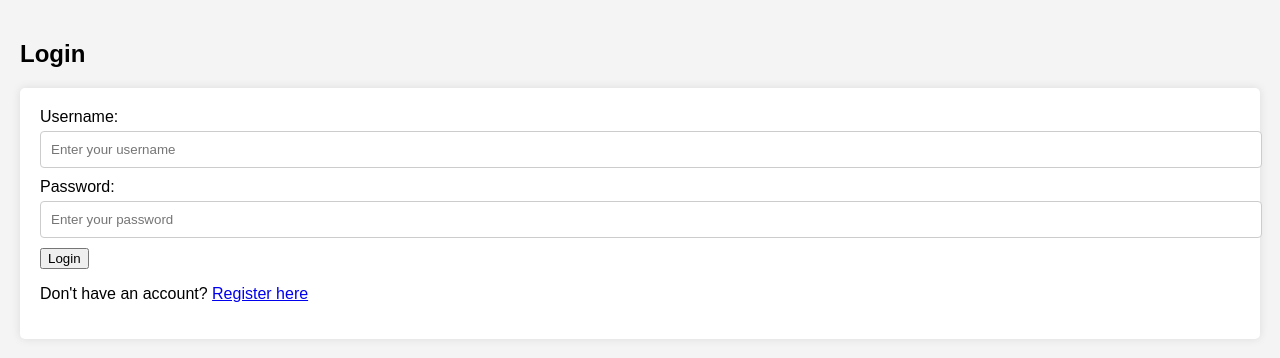
After one commit to silentswag/Microland-Assignment, a FastAPI app: template microland/templates/login.html in a window 1280 px wide. The commit adds this page. Shown: the top 358 px of the page. Run offline with FastAPI, Linux system fonts and the light colour scheme; the template is opened without the code that fills it, so the values that code supplies are empty.

Commit message:
jwt-auth done final base

```diff
--- /dev/null
+++ b/microland/auth/JWT.py
@@ -0,0 +1,22 @@
+from authlib.jose import JoseError
+import jwt
+import time
+
+KEY="Anu"
+def create_token(user_id: int):
+    header={"alg":"HS256"}
+    payload={
+        "sub":user_id,
+        "exp":int(time.time())+3600,
+    }
+    token=jwt.encode({"some": "payload"}, "secret", algorithm="HS256")
+    #token=jwt.encode(header, payload, KEY)
+    return jwt.decode(token,"secret", algorithms=["HS256"])
+
+def verify_token(token: str):
+    try:
+        decode=jwt.decode(token,KEY)
+        decode.validate_exp()
+        return decode
+    except JoseError as e:
+        raise Exception("Token validation fail") from e
--- a/microland/main.py
+++ b/microland/main.py
@@ -1,61 +1,110 @@
-from fastapi import FastAPI,UploadFile, File, Form, HTTPException
-from fastapi.responses import HTMLResponse
+from fastapi import FastAPI, UploadFile, File, Form, HTTPException, status, Depends, Cookie
 from fastapi.templating import Jinja2Templates
 from fastapi.staticfiles import StaticFiles
+from fastapi.responses import HTMLResponse, RedirectResponse, JSONResponse
+from pydantic import BaseModel
+import pytesseract
+from PIL import Image
+from auth.access import get_user
+import templates
 from fastapi import Request
-from pdf2image import convert_from_path
-import pytesseract
-from pytesseract import image_to_string
-from PIL import Image
+from fastapi.security import OAuth2PasswordBearer
 import tempfile
-import templates
 import os
+pytesseract.pytesseract.tesseract_cmd = r'C:\Program Files\Tesseract-OCR\tesseract.exe'
+from auth.pwdencryp import hash_pass, verify_pass
+from auth.JWT import create_token, verify_token
 
-pytesseract.pytesseract.tesseract_cmd = r'C:\Program Files\Tesseract-OCR\tesseract.exe'
-
+# FastAPI instance
 app = FastAPI()
 
 templates = Jinja2Templates(directory="templates")
-
 app.mount("/static", StaticFiles(directory="static"), name="static")
 
-@app.get("/", response_class=HTMLResponse)
-async def read_form(request: Request):
+temp_db = {} #for storing user creds temporarily
+
+class User(BaseModel):
+    username: str
+    password: str
+
+oauth2_scheme = OAuth2PasswordBearer(tokenUrl="login") #related to auth0
+
+
+#-----------USER REGISTER---------
+#register html
+@app.get("/register", response_class=HTMLResponse)
+async def show_register_form(request: Request):
     return templates.TemplateResponse("create_user.html", {"request": request})
 
+#register endpoint
 @app.post("/register")
 async def register(username: str = Form(...), password: str = Form(...)):
-    return {"message": f"User {username} registered successfully!"}
+    if username in temp_db:
+        raise HTTPException(status_code=status.HTTP_400_BAD_REQUEST, detail="Already registered user")
 
+    hashed_pass = hash_pass(password)
+    temp_db[username] = hashed_pass
+    return RedirectResponse(url="/login", status_code=status.HTTP_302_FOUND)
+    #JSONResponse(content={"message": "Registration successful! Please log in."}, status_code=status.HTTP_201_CREATED))
+    #return {"message": "User registration complete"}
+
+
+#-------LOGIN after REGISTER-------
+#login html
+@app.get("/login", response_class=HTMLResponse)
+async def show_login_form(request: Request):
+    return templates.TemplateResponse("login.html", {"request": request})
+
+#login endpoint
+@app.post("/login")
+async def login(username: str=Form(...), password: str= Form()):
+    hashed = temp_db.get(username)
+    if hashed is None or not verify_pass(password, hashed):
+        raise HTTPException(status_code=status.HTTP_401_UNAUTHORIZED, detail="Incorrect credentials")
+
+    token = create_token(user_id=username)
+    response = RedirectResponse(url="/upload", status_code=status.HTTP_302_FOUND)
+    response.set_cookie(key="access_token", value=token, httponly=True)  # Set httponly for security
+    return response
+
+
+
+#--------UPLOAD FILE and perform OCR--------
+#file upload html
+@app.get("/upload", response_class=HTMLResponse)
+async def show_upload_form(request: Request):
+    return templates.TemplateResponse("upload.html", {"request": request})
+
+#file content extraction
 ocr_extracted_storage={}
 
-@app.get("/upload", response_class=HTMLResponse)
-async def upload_form(request: Request):
-    return templates.TemplateResponse("upload.html", {"request": request})
+#Token-based access and file upload
+@app.post("/upload")
+async def upload_file(file: UploadFile = File(...) ,User: dict = Depends(get_user)):
+    if not file.filename.endswith(".png"):
+        raise HTTPException(status_code=400, detail="Only PNG files are allowed.")
 
-@app.post("/upload")
-async def upload_files(file: UploadFile=File(...)):
-    if not file.filename.endswith(".png"):
-        raise HTTPException(status_code=400, detail="Only JPG and JPEG files are allowed.")
-
-    with tempfile.NamedTemporaryFile(delete=False, suffix=".png" )as temp_file:
+    with tempfile.NamedTemporaryFile(delete=False, suffix=".png") as temp_file:
         temp_file.write(await file.read())
         temp_file_path = temp_file.name
 
     try:
         image = Image.open(temp_file_path)
         ocr_extracted = pytesseract.image_to_string(image)
-
-        ocr_extracted_storage[file.filename]=ocr_extracted
+        # Store OCR result for later (you can enhance this part)
+        ocr_extracted_storage[file.filename] = ocr_extracted
         return {"filename": file.filename, "text": ocr_extracted.strip()}
-
     except Exception as e:
         raise HTTPException(status_code=500, detail=f"An error occurred during OCR processing: {str(e)}")
 
 
-from models.longformer import process
+
+
+#--------------QA model distibert------------------
+#from models.longformer import process
 from models.AutoQA import generate_answers
 
+#ask html
 @app.get("/ask", response_class=HTMLResponse)
 async def upload_form(request: Request):
     return templates.TemplateResponse("ask.html", {"request": request})
@@ -64,20 +113,41 @@ def clean_text(text):
     # Add any preprocessing steps here (e.g., removing unwanted characters, correcting spacing)
     return text.strip()
 
-
+#ask endpoiny
 @app.post("/ask")
 async def ask_question(filename: str = Form(...), question: str = Form(...)):
     ocr_texts = ocr_extracted_storage.get(filename)
-
     if not ocr_texts:
         raise HTTPException(status_code=400, detail="No OCR extracted text found as input")
+    context = clean_text(ocr_texts)
+    answer = generate_answers(question, context)
+    print("Reached main ask_question")
+    return {"answer": answer}
 
-    # Process the OCR text using the Longformer model
-    context = clean_text(ocr_texts)
 
-    # Generate answers using the QA model based on the processed context
-    answer = generate_answers(question, context)
 
-    print("Reached main ask_question")
+#---------------Authorize user----------------
+def get_user(request: Request)-> User:
+    token = request.cookies.get("access_token")
+    if not token:
+        raise HTTPException(status_code=status.HTTP_401_UNAUTHORIZED, detail="Token missing")
 
-    return {"answer": answer}
+    try:
+        payload = verify_token(token)
+        username = payload["sub"]  # Extract the username from the token payload
+        user = temp_db.get(username)  # Retrieve user data from your temporary DB
+        if not user:
+            raise HTTPException(status_code=status.HTTP_404_NOT_FOUND, detail="User not found")
+
+        return {"username": username, "password": user}  # Return a dictionary-like user object
+        #return payload["sub"]
+    except Exception as e:
+        raise HTTPException(status_code=status.HTTP_401_UNAUTHORIZED, detail="Invalid or expired token")
+
+
+"""def get_user(token: str = Dependsoauth2_scheme)():
+    try:
+        payload = verify_token(token)
+        return payload["sub"]
+    except Exception as e:
+        raise HTTPException(status_code=status.HTTP_401_UNAUTHORIZED, detail="Invalid or expired token")"""
--- a/microland/models/longformer.py
+++ b/microland/models/longformer.py
@@ -1,4 +1,4 @@
-from transformers import LongformerTokenizer, LongformerModel
+"""from transformers import LongformerTokenizer, LongformerModel
 import torch
 
 LONGFORMER_MODEL_NAME = "allenai/longformer-base-4096"
@@ -20,3 +20,4 @@ def process(text):
     cls_embedding_str = ', '.join(map(str, cls_embedding.tolist()))
 
     return cls_embedding_str
+"""
--- a/microland/templates/ask.html
+++ b/microland/templates/ask.html
@@ -83,3 +83,4 @@
     </script>
 </body>
 </html>
+"""
--- /dev/null
+++ b/microland/templates/login.html
@@ -0,0 +1,26 @@
+<!DOCTYPE html>
+<html lang="en">
+<head>
+    <meta charset="UTF-8">
+    <meta name="viewport" content="width=device-width, initial-scale=1.0">
+    <title>Login</title>
+    <link rel="stylesheet" href="/static/styles.css">
+</head>
+<body>
+    <div class="container">
+        <h2>Login</h2>
+        <form action="/login" method="post">
+            <div class="form-group">
+                <label for="username">Username:</label>
+                <input type="text" id="username" name="username" placeholder="Enter your username" required>
+            </div>
+            <div class="form-group">
+                <label for="password">Password:</label>
+                <input type="password" id="password" name="password" placeholder="Enter your password" required>
+            </div>
+            <button type="submit">Login</button>
+            <p>Don't have an account? <a href="/register">Register here</a></p>
+        </form>
+    </div>
+</body>
+</html>
--- a/microland/templates/upload.html
+++ b/microland/templates/upload.html
@@ -95,9 +95,9 @@
                 if (response.ok) {
                     // Update OCR Extracted Text
                     document.getElementById('ocr-text').value = result.text;
-                    document.getElementById('ocr-result').dataset.filename = result.filename; // Store filename
+                    document.getElementById('ocr-result').dataset.filename = result.filename;
 
-                    // Update Processed Text (assuming `processed_text` is returned by the API)
+
 
                 } else {
                     alert(result.detail);
--- a/notes/steps.txt
+++ b/notes/steps.txt
@@ -72,3 +72,8 @@ install transformers , huggingface-hub, tokenizers\
 
 from no where pytorch for pre trained model download happened
 sentence piece
+
+
+
+authlib
+passlib bcrypt
```
Also changed, not shown: microland/auth/access.py (added, +12 -0 lines), microland/auth/pwdencryp.py (added, +9 -0 lines), microland/models/AutoQA.py (+3 -5 lines), notes/links.txt (+9 -0 lines).
